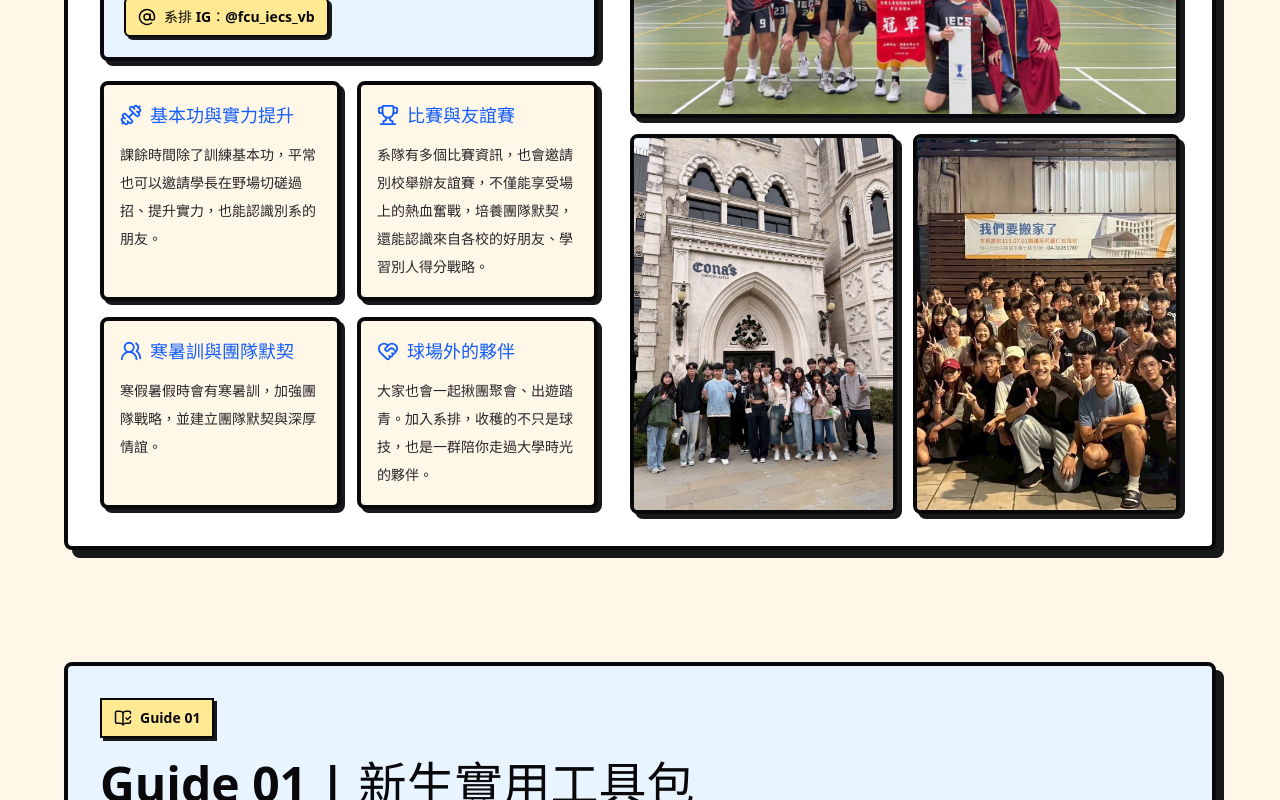
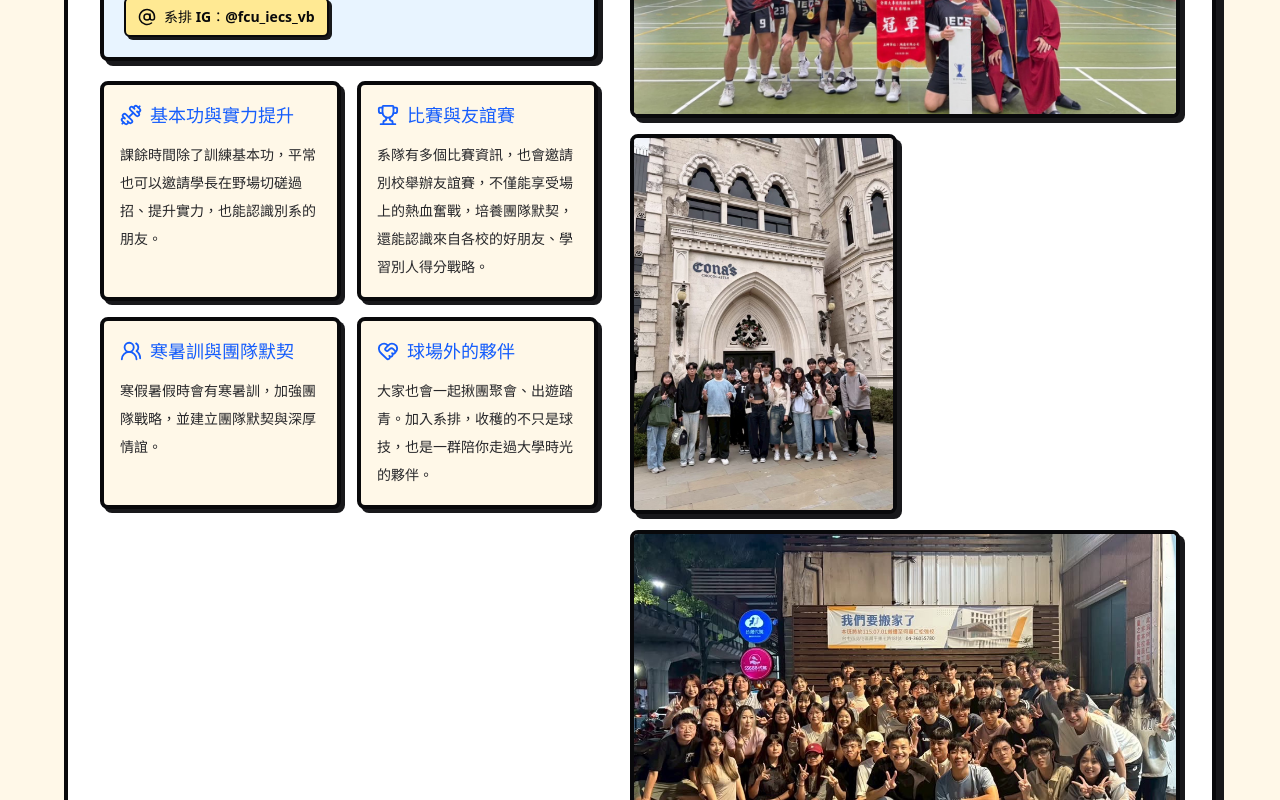
Before and after one commit to AllEnough/iecs_handbook, a React (Vite) app: page / in a window 1280 px wide. Shown: the part 6900-7700 px from the top of the page. Built offline with nearby package versions, Linux system fonts and the light colour scheme.

Commit message:
style: make volleyball gathering photo horizontal

```diff
--- a/src/components/SportsTeamSection.jsx
+++ b/src/components/SportsTeamSection.jsx
@@ -45,8 +45,8 @@ const teamPhotos = [
     src: volleyballGathering,
     alt: '逢甲資工系排聚會大合照',
     caption: '一起聚會、認識更多朋友',
-    className: '',
-    imageClassName: 'aspect-[4/5] md:aspect-[4/3]',
+    className: 'md:col-span-2',
+    imageClassName: 'aspect-video',
   },
 ]
 
```
